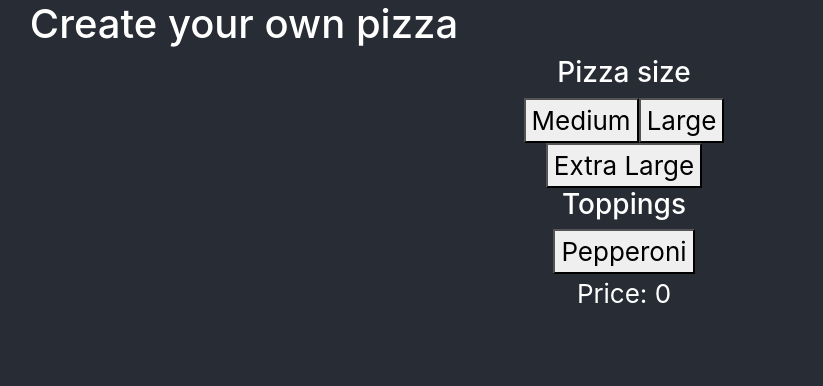
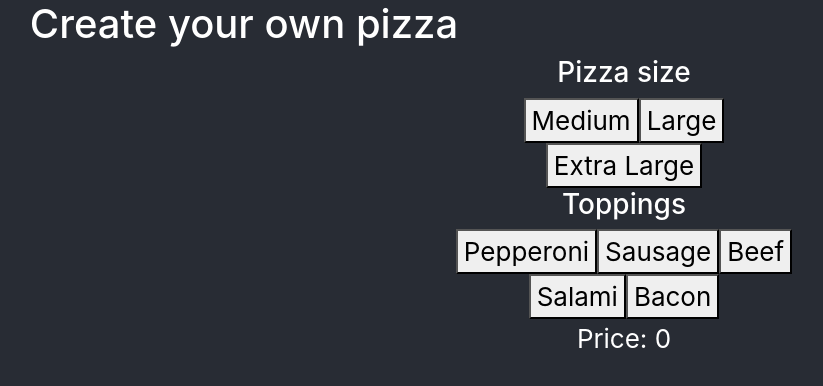
Before and after one commit to DylanBozarth/pizzaPiza, a React (Create React App) app: page / in a window 1280 px wide. Shown: the top 386 px of the page, without its empty margins (396-1219 px from the left). Built offline with nearby package versions, Linux system fonts and the light colour scheme.

Commit message:
added meats

```diff
--- a/src/CYO.js
+++ b/src/CYO.js
@@ -1,4 +1,4 @@
-import React, { useState,useEffect } from "react";
+import React, { useState, useEffect } from "react";
 
 const CYO = () => {
   const [pizzaSize, setPizzaSize] = useState(null);
@@ -8,20 +8,16 @@ const CYO = () => {
   // const [toppingPrice, setToppingPrice] = useState(0)
   const changePizza = (e) => {
     setPizzaSize(e.target.name);
-    setStartPrice(parseInt(e.target.value))
-
+    setStartPrice(parseInt(e.target.value));
   };
   const changeToppings = (e) => {
     setToppings([...toppings, e.target.value]);
   };
-const countToppings = () => {
-
-  console.log('aa')
-
-
-}
-let toppingPrice = toppings.length * 1.5
-let price = startPrice + toppingPrice
+  const countToppings = () => {
+    console.log("aa");
+  };
+  let toppingPrice = toppings.length * 1.5;
+  let price = startPrice + toppingPrice;
 
   return (
     <div className="container">
@@ -37,8 +33,8 @@ let price = startPrice + toppingPrice
             type="button"
             value="10"
             name="Medium"
-            onClick={(event) => {changePizza(event)
-
+            onClick={(event) => {
+              changePizza(event);
             }}
           >
             Medium
@@ -47,7 +43,8 @@ let price = startPrice + toppingPrice
             type="button"
             value="12"
             name="Large"
-            onClick={(event) => {changePizza(event)
+            onClick={(event) => {
+              changePizza(event);
             }}
           >
             Large
@@ -56,7 +53,8 @@ let price = startPrice + toppingPrice
             type="button"
             value="15"
             name="Large"
-            onClick={(event) => {changePizza(event)
+            onClick={(event) => {
+              changePizza(event);
             }}
           >
             Extra Large
@@ -65,18 +63,51 @@ let price = startPrice + toppingPrice
           <button
             type="button"
             value="Peperoni "
+            onClick={(event) => {
+              changeToppings(event);
+              countToppings();
+            }}
+          >
+            Pepperoni
+          </button>
+          <button
+            type="button"
+            value="Sausage"
+            onClick={(event) => {
+              changeToppings(event);
+              countToppings();
+            }}
+          >
+            Sausage
+          </button>
+          <button
+            type="button"
+            value="Beef"
+            onClick={(event) => {
+              changeToppings(event);
+              countToppings();
+            }}
+          >
+            Beef
+          </button>
+          <button
+            type="button"
+            value="Salami"
+            onClick={(event) => {
+              changeToppings(event);
+              countToppings();
+            }}
+          >
+            Salami
+          </button>
+          <button
+            type="button"
+            value="Bacon"
             onClick={(event) => {changeToppings(event)
             countToppings()}}
           >
-            Pepperoni
+            Bacon
           </button>
-
-
-
-
-
-
-
           <p>Price: {price}</p>
         </div>
       </div>
```
Also changed, not shown: 1 other file (tests, documents, lock files or other folders).
